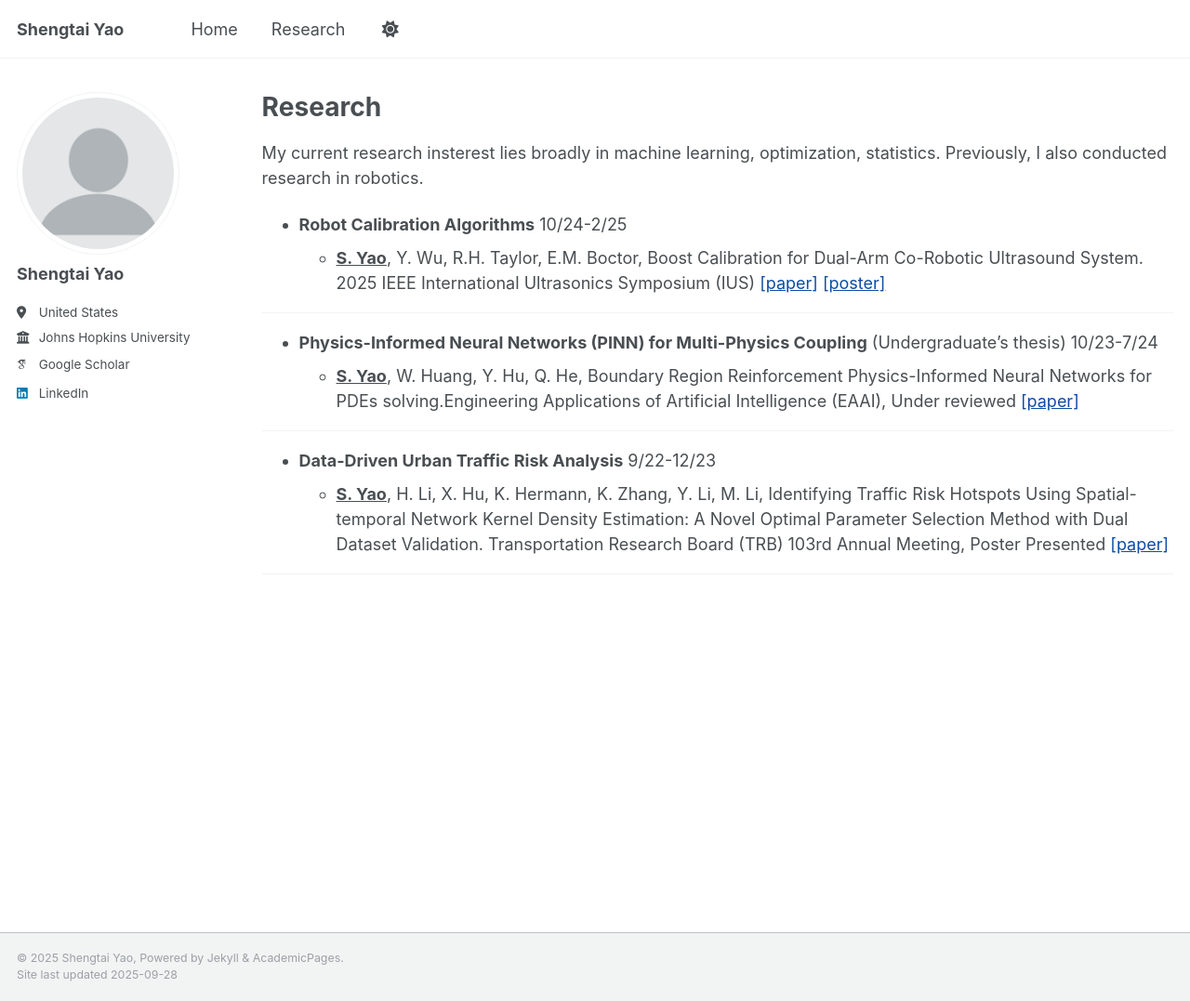
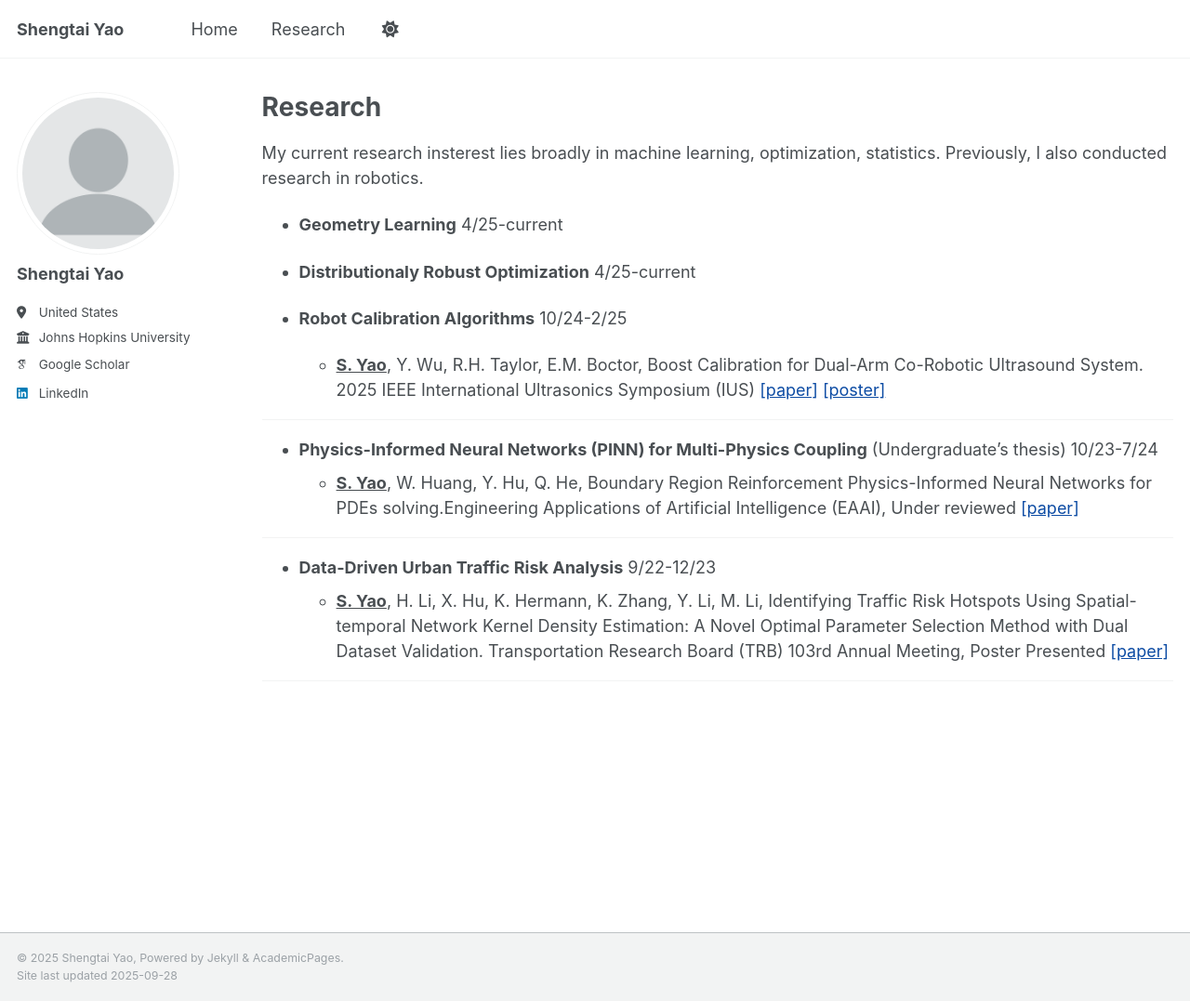
Before and after one commit to Yaoshengtai/Yaoshengtai.github.io, a Jekyll site: the page built from _pages/research.md, in a window 1280 px wide and 1077 px high. Shown: the whole window at 93% size. Built offline with Jekyll 4.4.1, drawn with Linux system fonts in a browser that asks for light colours; some web fonts are replaced.

Commit message:
Update research.md

```diff
--- a/_pages/research.md
+++ b/_pages/research.md
@@ -7,6 +7,11 @@ author_profile: true
 ---
 
 My current research insterest lies broadly in machine learning, optimization, statistics. Previously, I also conducted research in robotics.
+
+- **Geometry Learning** 4/25-current
+
+- **Distributionaly Robust Optimization** 4/25-current
+
 - **Robot Calibration Algorithms** 10/24-2/25
   - <span style="font-weight:bold; text-decoration:underline;">S. Yao</span>, Y. Wu, R.H. Taylor, E.M. Boctor, Boost Calibration for Dual-Arm Co-Robotic Ultrasound System. 2025 IEEE International Ultrasonics Symposium (IUS)  [\[paper\]](/files/paper/Boost_Calibration_final.pdf) [\[poster\]](/files/poster/Poster_boost_cali.pdf)
 
```
